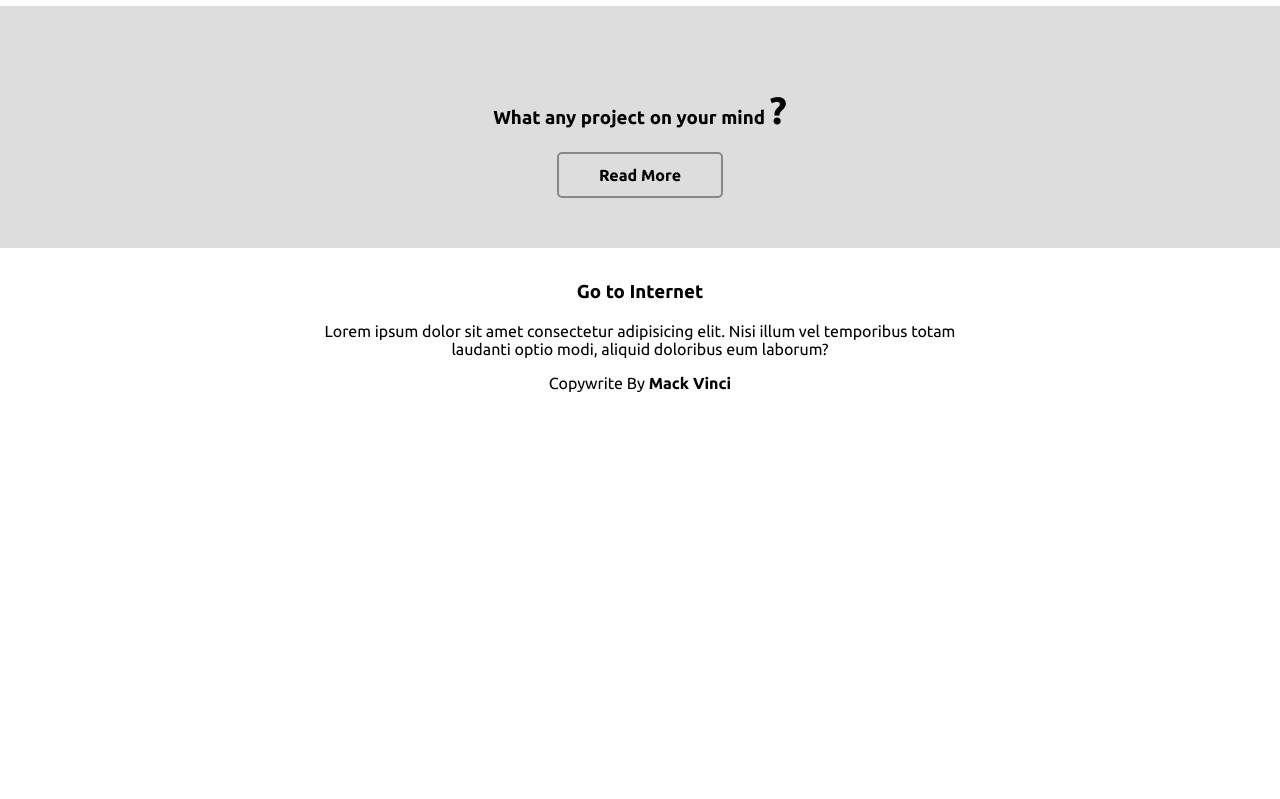
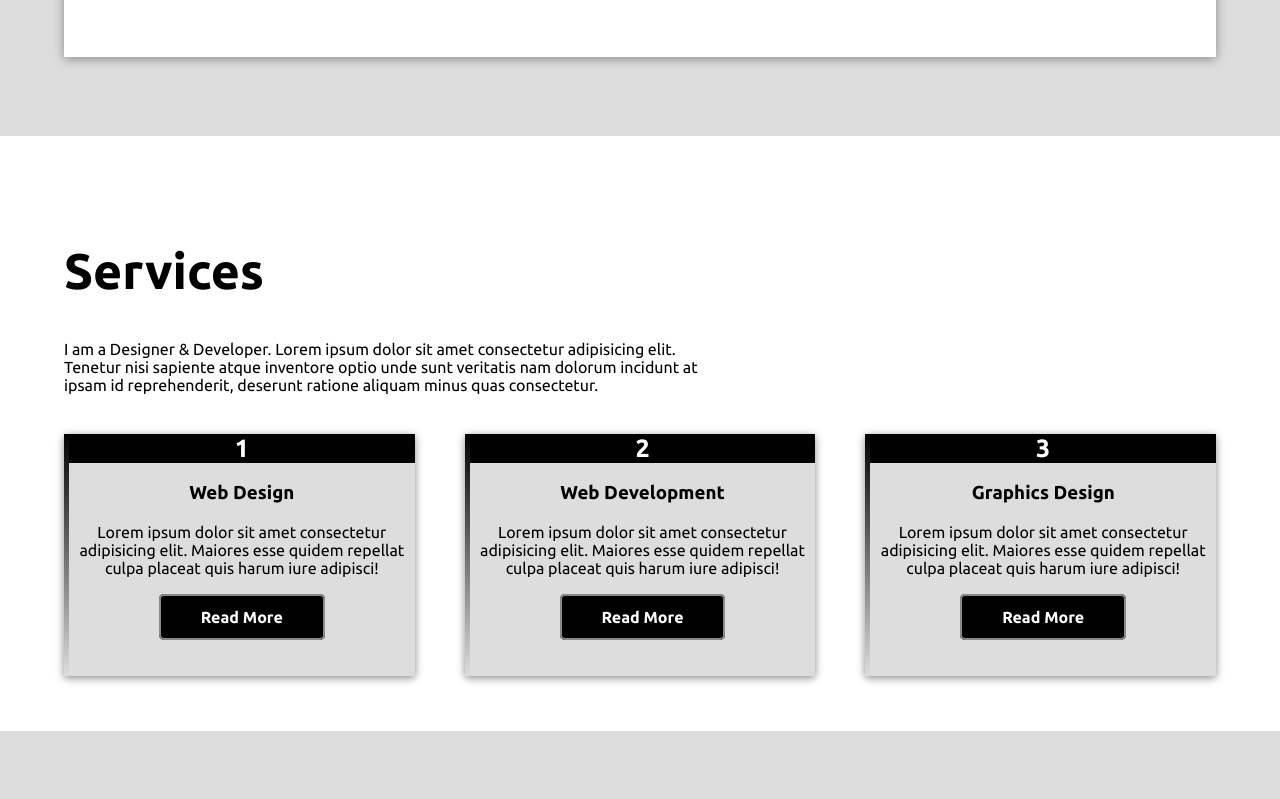
Before and after one commit to Anik-nath/cartoon-portfolio, a plain HTML site: page index.html in a window 1280 px wide. Shown: the part 1181-1980 px from the top of the page. Before the commit the page ends 1604 px from the top, so only its background shows below. Drawn offline with Linux system fonts and the light colour scheme.

Commit message:
site is fully ready

```diff
--- a/index.html
+++ b/index.html
@@ -42,6 +42,32 @@
             </div>
         </div>
     </section>
+    <section id="services">
+        <div class="half-container">
+            <h1>Services</h1>
+            <p>I am a Designer & Developer. Lorem ipsum dolor sit amet consectetur adipisicing elit. Tenetur nisi sapiente atque inventore optio unde sunt veritatis nam dolorum incidunt at ipsam id reprehenderit, deserunt ratione aliquam minus quas consectetur.</p>
+        </div>
+        <div class="services">
+            <div class="services-card">
+                <h4>1</h4>
+                <h3>Web Design</h3>
+                <p>Lorem ipsum dolor sit amet consectetur adipisicing elit. Maiores esse quidem repellat culpa placeat quis harum iure adipisci!</p>
+                <a class="btn1" href="">Read More</a>
+            </div>
+            <div class="services-card">
+                <h4>2</h4>
+                <h3>Web Development</h3>
+                <p>Lorem ipsum dolor sit amet consectetur adipisicing elit. Maiores esse quidem repellat culpa placeat quis harum iure adipisci!</p>
+                <a class="btn1" href="">Read More</a>
+            </div>
+            <div class="services-card">
+                <h4>3</h4>
+                <h3>Graphics Design</h3>
+                <p>Lorem ipsum dolor sit amet consectetur adipisicing elit. Maiores esse quidem repellat culpa placeat quis harum iure adipisci!</p>
+                <a class="btn1" href="">Read More</a>
+            </div>
+        </div>
+    </section>
     <section id="question">
         <div class="question-title">
             <h3>What any project on your mind <span class="mark">?</span></h3>
@@ -52,7 +78,7 @@
         <div class="footer-container">
             <h3>Go to Internet</h3>
             <p>Lorem ipsum dolor sit amet consectetur adipisicing elit. Nisi illum vel temporibus totam laudanti optio modi, aliquid doloribus eum laborum?</p>
-            <p>Copywrite By <strong>Mack Vinci</strong></p>
+            <p>© Copywrite By <strong>Mack Vinci</strong></p>
         </div>
     </footer>
 </body>
--- a/style.css
+++ b/style.css
@@ -55,11 +55,13 @@ body{
     border: 2px solid #888;
 }
 #about{
-    margin-top: -100px;
+    background: #ddd;
+    padding: 15px 0px;
 }
 .card{
     box-shadow: 0px 2px 10px 0px #888;
     margin: 5%;
+    background: #fff;
 }
 .image-container2{
     text-align: center;
@@ -93,3 +95,36 @@ footer{
     text-align: center;
     width: 50%;
 }
+.services{
+    margin-top: -60px;
+    margin-bottom: 40px;
+    display: flex;
+    justify-content: space-between;
+    padding: 0px 5%;
+}
+.services-card{
+    background: #ddd;
+    text-align: center;
+    width: 30%;
+    height: auto;
+    margin-bottom: 15px;
+    padding-bottom: 50px;
+    border-left: 5px solid;
+    border-image: linear-gradient(to bottom , #000,#ddd);
+    border-image-slice: 1;
+    border-radius: 2px;
+    box-shadow: 0px 2px 8px 0px #888;
+}
+.services-card p{
+    padding-bottom: 15px;
+}
+.services-card a{
+    background-color: #000;
+    color: #fff;
+}
+.services-card h4{
+    background: #000;
+    margin: 0;
+    color: #fff;
+    font-size: 25px;
+}
```
